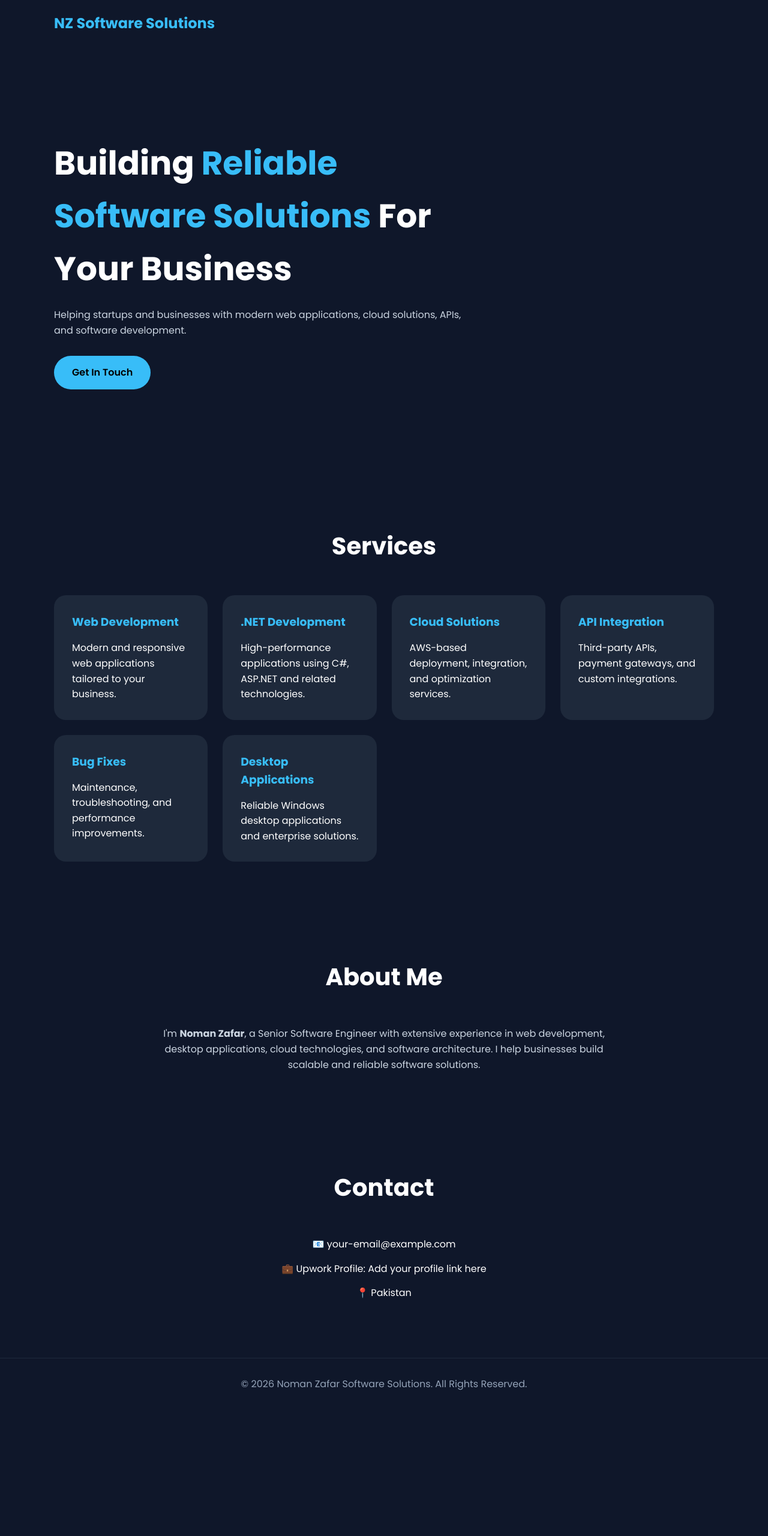
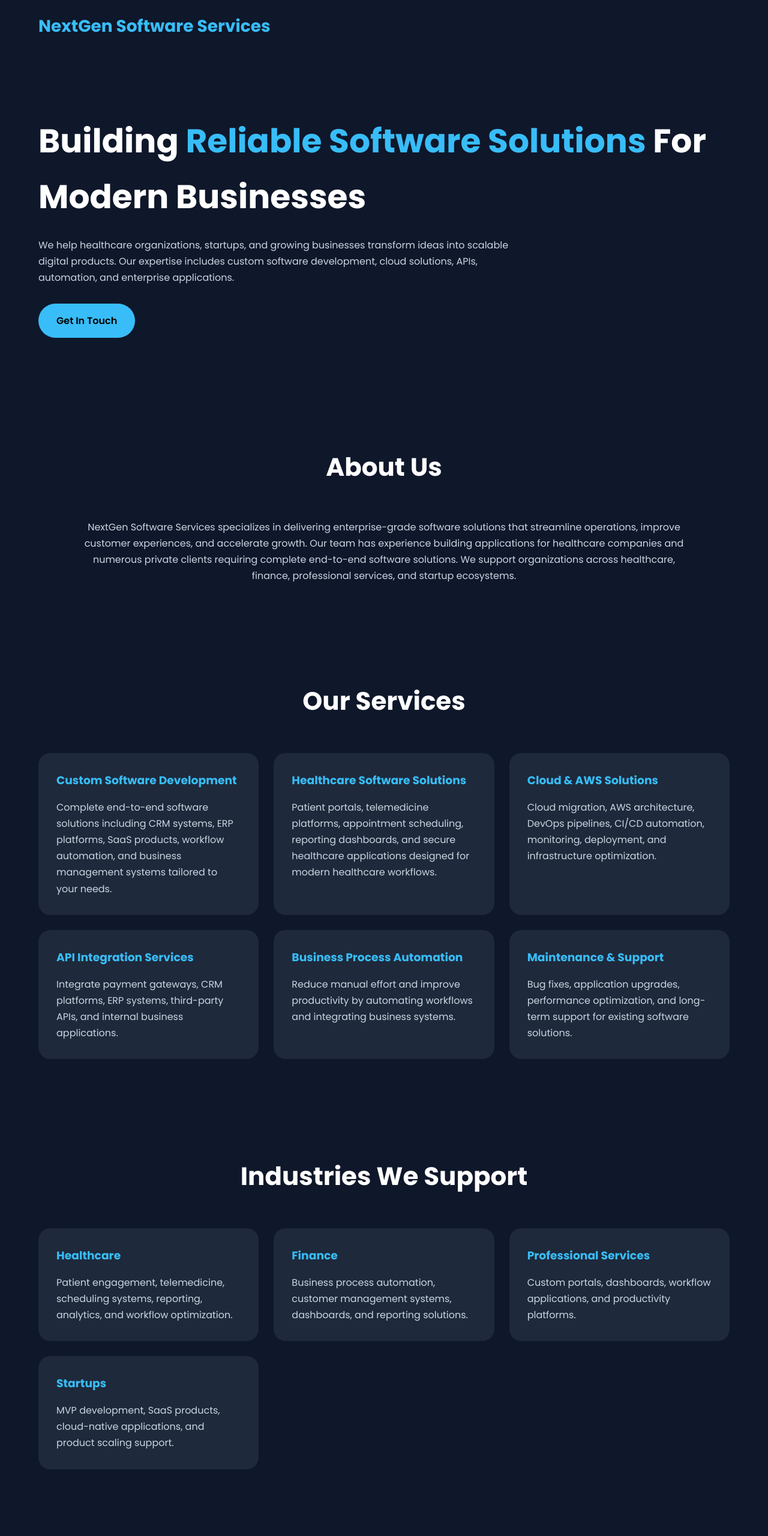
Before and after one commit to nomanzafar2244-lab/website, a plain HTML site: page index.html in a window 1280 px wide. Shown: the top 2560 px of the page at 60% size. Before the commit the page ends 2350 px from the top, so only its background shows below. Drawn offline with Linux system fonts and the light colour scheme.

Commit message:
Update index.html
updated one

```diff
--- a/index.html
+++ b/index.html
@@ -3,13 +3,15 @@
 <head>
 <meta charset="UTF-8">
 <meta name="viewport" content="width=device-width, initial-scale=1.0">
-<title>Noman Zafar Software Solutions</title>
+<title>NextGen Software Services</title>
 
 <link rel="preconnect" href="https://fonts.googleapis.com">
 <link rel="preconnect" href="https://fonts.gstatic.com" crossorigin>
+
 <link href="https://fonts.googleapis.com/css2?family=Poppins:wght@300;400;500;600;700&display=swap" rel="stylesheet">
 
 <style>
+
 *{
 margin:0;
 padding:0;
@@ -20,12 +22,12 @@ body{
 font-family:'Poppins',sans-serif;
 background:#0f172a;
 color:#fff;
-    line-height:1.6;
+line-height:1.7;
 }
 
 .container{
 width:90%;
-    max-width:1100px;
+max-width:1200px;
 margin:auto;
 }
 
@@ -33,26 +35,14 @@ header{
 padding:20px 0;
 }
 
-nav{
-    display:flex;
-    justify-content:space-between;
-    align-items:center;
-}
-
 .logo{
-    font-size:24px;
+font-size:28px;
 font-weight:700;
 color:#38bdf8;
 }
 
 .hero{
-    min-height:90vh;
-    display:flex;
-    align-items:center;
-}
-
-.hero-content{
-    max-width:700px;
+padding:100px 0;
 }
 
 .hero h1{
@@ -60,22 +50,23 @@ nav{
 margin-bottom:20px;
 }
 
-.hero h1 span{
+.hero span{
 color:#38bdf8;
 }
 
 .hero p{
 color:#cbd5e1;
+max-width:800px;
 margin-bottom:30px;
 }
 
 .btn{
 display:inline-block;
+background:#38bdf8;
 padding:15px 30px;
-    background:#38bdf8;
+border-radius:50px;
+text-decoration:none;
 color:#000;
-    text-decoration:none;
-    border-radius:50px;
 font-weight:600;
 }
 
@@ -84,14 +75,14 @@ section{
 }
 
 .section-title{
+font-size:42px;
 text-align:center;
 margin-bottom:50px;
-    font-size:40px;
 }
 
 .cards{
 display:grid;
-    grid-template-columns:repeat(auto-fit,minmax(250px,1fr));
+grid-template-columns:repeat(auto-fit,minmax(300px,1fr));
 gap:25px;
 }
 
@@ -99,11 +90,6 @@ section{
 background:#1e293b;
 padding:30px;
 border-radius:20px;
-    transition:.3s;
-}
-
-.card:hover{
-    transform:translateY(-8px);
 }
 
 .card h3{
@@ -111,125 +97,387 @@ section{
 margin-bottom:15px;
 }
 
+.card p{
+color:#cbd5e1;
+}
+
 .about{
+max-width:1000px;
+margin:auto;
 text-align:center;
-    max-width:800px;
-    margin:auto;
 color:#cbd5e1;
+}
+
+.tech{
+display:flex;
+flex-wrap:wrap;
+gap:15px;
+justify-content:center;
+}
+
+.tech span{
+background:#1e293b;
+padding:12px 20px;
+border-radius:30px;
 }
 
 .contact{
 text-align:center;
 }
 
-.contact p{
-    margin:15px 0;
-}
-
 footer{
+padding:40px;
 text-align:center;
-    padding:30px;
+border-top:1px solid #1e293b;
 color:#94a3b8;
-    border-top:1px solid #1e293b;
 }
 
 @media(max-width:768px){
+
 .hero h1{
-font-size:38px;
+font-size:40px;
 }
+
 }
+
 </style>
+
 </head>
 <body>
 
-<header>
-<div class="container">
-<nav>
-<div class="logo">NZ Software Solutions</div>
-</nav>
+<header class="container">
+<div class="logo">
+NextGen Software Services
 </div>
 </header>
 
 <section class="hero">
 <div class="container">
-<div class="hero-content">
-<h1>Building <span>Reliable Software Solutions</span> For Your Business</h1>
+
+<h1>
+Building <span>Reliable Software Solutions</span> For Modern Businesses
+</h1>
 
 <p>
-Helping startups and businesses with modern web applications, cloud solutions, APIs, and software development.
+
+We help healthcare organizations, startups, and growing businesses transform ideas into scalable digital products. Our expertise includes custom software development, cloud solutions, APIs, automation, and enterprise applications.
+
 </p>
 
-<a href="#contact" class="btn">Get In Touch</a>
-</div>
+<a href="#contact" class="btn">
+Get In Touch
+</a>
+
 </div>
 </section>
 
+
 <section>
+
 <div class="container">
-<h2 class="section-title">Services</h2>
+
+<h2 class="section-title">
+About Us
+</h2>
+
+<div class="about">
+
+<p>
+
+NextGen Software Services specializes in delivering enterprise-grade software solutions that streamline operations, improve customer experiences, and accelerate growth.
+
+Our team has experience building applications for healthcare companies and numerous private clients requiring complete end-to-end software solutions. We support organizations across healthcare, finance, professional services, and startup ecosystems.
+
+</p>
+
+</div>
+
+</div>
+
+</section>
+
+
+<section>
+
+<div class="container">
+
+<h2 class="section-title">
+Our Services
+</h2>
 
 <div class="cards">
 
 <div class="card">
-<h3>Web Development</h3>
-<p>Modern and responsive web applications tailored to your business.</p>
+
+<h3>Custom Software Development</h3>
+
+<p>
+
+Complete end-to-end software solutions including CRM systems, ERP platforms, SaaS products, workflow automation, and business management systems tailored to your needs.
+
+</p>
+
 </div>
 
 <div class="card">
-<h3>.NET Development</h3>
-<p>High-performance applications using C#, ASP.NET and related technologies.</p>
+
+<h3>Healthcare Software Solutions</h3>
+
+<p>
+
+Patient portals, telemedicine platforms, appointment scheduling, reporting dashboards, and secure healthcare applications designed for modern healthcare workflows.
+
+</p>
+
 </div>
 
 <div class="card">
-<h3>Cloud Solutions</h3>
-<p>AWS-based deployment, integration, and optimization services.</p>
+
+<h3>Cloud & AWS Solutions</h3>
+
+<p>
+
+Cloud migration, AWS architecture, DevOps pipelines, CI/CD automation, monitoring, deployment, and infrastructure optimization.
+
+</p>
+
 </div>
 
 <div class="card">
-<h3>API Integration</h3>
-<p>Third-party APIs, payment gateways, and custom integrations.</p>
+
+<h3>API Integration Services</h3>
+
+<p>
+
+Integrate payment gateways, CRM platforms, ERP systems, third-party APIs, and internal business applications.
+
+</p>
+
 </div>
 
 <div class="card">
-<h3>Bug Fixes</h3>
-<p>Maintenance, troubleshooting, and performance improvements.</p>
+
+<h3>Business Process Automation</h3>
+
+<p>
+
+Reduce manual effort and improve productivity by automating workflows and integrating business systems.
+
+</p>
+
 </div>
 
 <div class="card">
-<h3>Desktop Applications</h3>
-<p>Reliable Windows desktop applications and enterprise solutions.</p>
+
+<h3>Maintenance & Support</h3>
+
+<p>
+
+Bug fixes, application upgrades, performance optimization, and long-term support for existing software solutions.
+
+</p>
+
 </div>
 
 </div>
+
 </div>
+
 </section>
 
+
 <section>
+
 <div class="container">
-<h2 class="section-title">About Me</h2>
 
-<div class="about">
+<h2 class="section-title">
+Industries We Support
+</h2>
+
+<div class="cards">
+
+<div class="card">
+
+<h3>Healthcare</h3>
+
 <p>
-I'm <strong>Noman Zafar</strong>, a Senior Software Engineer with extensive experience in web development, desktop applications, cloud technologies, and software architecture. I help businesses build scalable and reliable software solutions.
+
+Patient engagement, telemedicine, scheduling systems, reporting, analytics, and workflow optimization.
+
 </p>
+
 </div>
+
+<div class="card">
+
+<h3>Finance</h3>
+
+<p>
+
+Business process automation, customer management systems, dashboards, and reporting solutions.
+
+</p>
+
 </div>
+
+<div class="card">
+
+<h3>Professional Services</h3>
+
+<p>
+
+Custom portals, dashboards, workflow applications, and productivity platforms.
+
+</p>
+
+</div>
+
+<div class="card">
+
+<h3>Startups</h3>
+
+<p>
+
+MVP development, SaaS products, cloud-native applications, and product scaling support.
+
+</p>
+
+</div>
+
+</div>
+
+</div>
+
 </section>
 
+
+<section>
+
+<div class="container">
+
+<h2 class="section-title">
+Representative Projects
+</h2>
+
+<div class="cards">
+
+<div class="card">
+
+<h3>Healthcare Management Platform</h3>
+
+<p>
+
+Comprehensive healthcare workflow platform with patient records, appointment scheduling, dashboards, analytics, and secure access management.
+
+</p>
+
+</div>
+
+<div class="card">
+
+<h3>Enterprise Business Portal</h3>
+
+<p>
+
+Centralized application for customer management, operations, reporting, and workflow automation.
+
+</p>
+
+</div>
+
+<div class="card">
+
+<h3>Cloud SaaS Platform</h3>
+
+<p>
+
+Multi-tenant architecture, role-based security, API integrations, and real-time reporting capabilities.
+
+</p>
+
+</div>
+
+<div class="card">
+
+<h3>Process Automation Solutions</h3>
+
+<p>
+
+Automated business workflows resulting in improved efficiency and reduced manual operations.
+
+</p>
+
+</div>
+
+</div>
+
+</div>
+
+</section>
+
+
+<section>
+
+<div class="container">
+
+<h2 class="section-title">
+Technologies
+</h2>
+
+<div class="tech">
+
+<span>.NET</span>
+<span>C#</span>
+<span>ASP.NET Core</span>
+<span>AWS</span>
+<span>SQL Server</span>
+<span>PostgreSQL</span>
+<span>JavaScript</span>
+<span>React</span>
+<span>REST APIs</span>
+<span>Docker</span>
+<span>Git</span>
+<span>CI/CD</span>
+
+</div>
+
+</div>
+
+</section>
+
+
 <section id="contact">
+
 <div class="container">
-<h2 class="section-title">Contact</h2>
+
+<h2 class="section-title">
+Contact
+</h2>
 
 <div class="contact">
-<p>📧 your-email@example.com</p>
-<p>💼 Upwork Profile: Add your profile link here</p>
-<p>📍 Pakistan</p>
+
+<p>
+📧 your-email@example.com
+</p>
+
+<p>
+🌎 Serving Clients Worldwide
+</p>
+
+<p>
+💼 Available for Custom Software Projects
+</p>
+
 </div>
+
 </div>
+
 </section>
 
 <footer>
-© 2026 Noman Zafar Software Solutions. All Rights Reserved.
+
+© 2026 NextGen Software Services. All Rights Reserved.
+
 </footer>
 
 </body>
```
Lines whose indentation alone changed are shown as unchanged.
